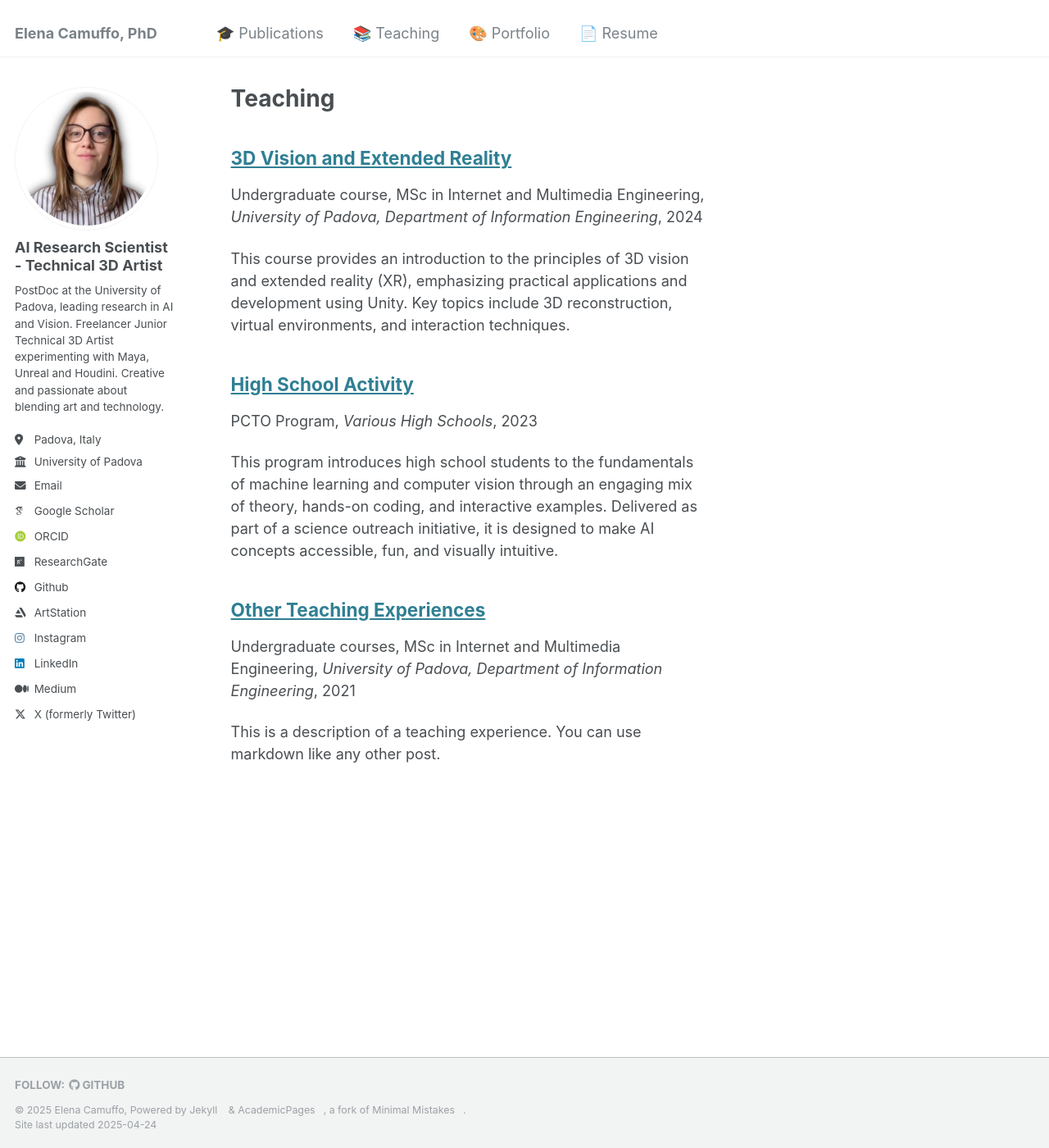
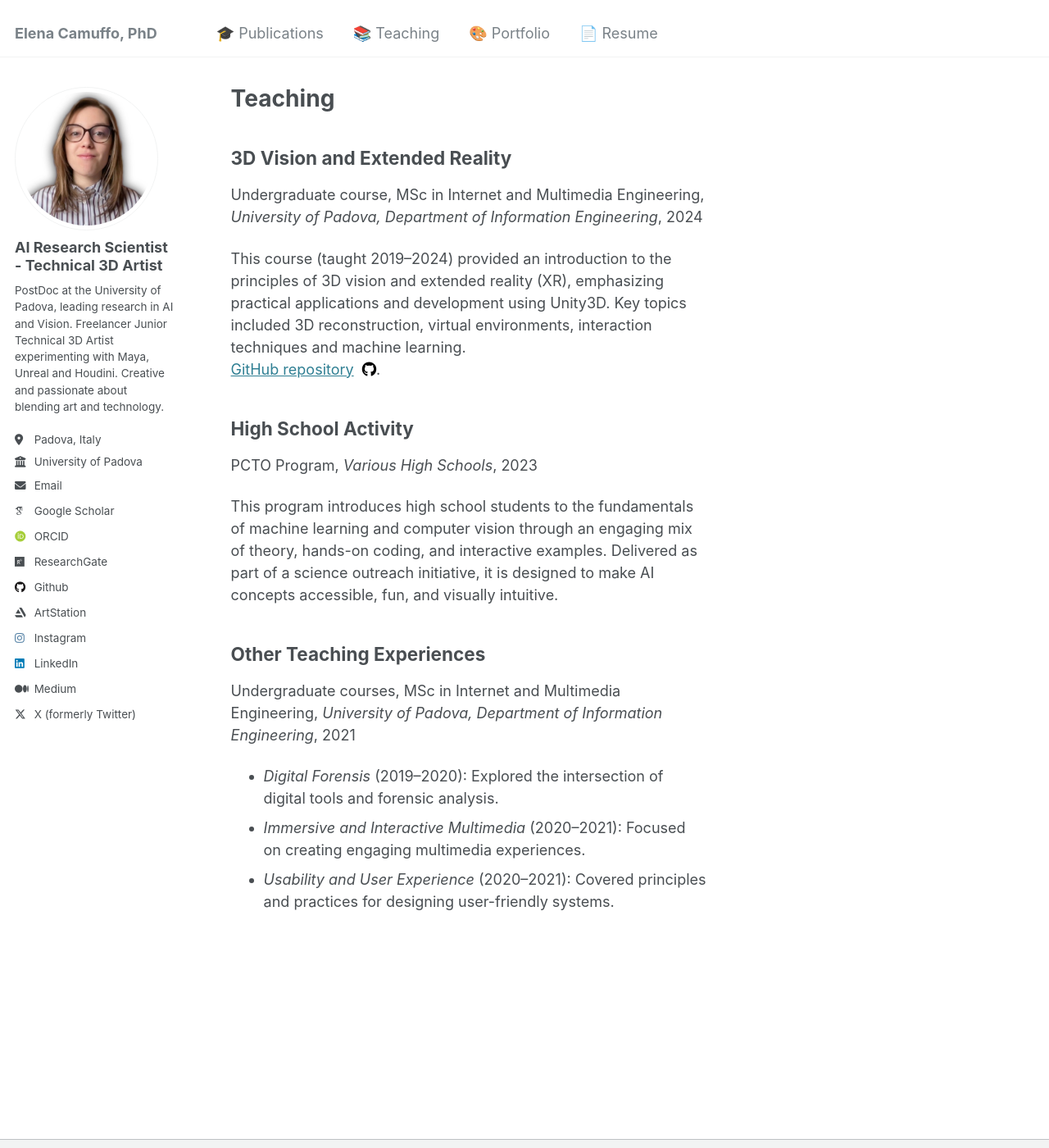
Before and after one commit to elenacamuffo/elenacamuffo.me, a Jekyll site: the page built from _pages/teaching.html, in a window 1280 px wide and 1400 px high. Shown: the whole window at 82% size. Built offline with Jekyll 4.4.1, drawn with Linux system fonts in a browser that asks for light colours; some web fonts are replaced.

Commit message:
added teachings

```diff
--- a/_includes/archive-single-teach.html
+++ b/_includes/archive-single-teach.html
@@ -12,24 +12,60 @@
   {% assign title = post.title %}
 {% endif %}
 
-<style>
-.archive__item p {
-  margin-bottom: 1rem;
-  line-height: 1.5;
-}
-</style>
+<div class="{{ include.type | default: "list" }}__item">
+  <article class="archive__item" itemscope itemtype="http://schema.org/CreativeWork">
+    {% if include.type == "grid" and teaser %}
+      <div class="archive__item-teaser">
+        <img src=
+          {% if teaser contains "://" %}
+            "{{ teaser }}"
+          {% else %}
+            "{{ teaser | prepend: "/images/" | prepend: base_path }}"
+          {% endif %}
+          alt="">
+      </div>
+    {% endif %}
 
-<div class="{{ include.type | default: "list" }}__item">
-  <article class="archive__item">
-    <p>
-      <strong>{{ title }}</strong><br>
-      <a href="..{post.permalink}">{{ post.permalink }}</a><br>
-      {% if post.type %}{{ post.type }}, {% endif %}
-      {% if post.venue %}<em>{{ post.venue }}</em>{% endif %}
-      {% if post.date %}, {{ post.date | date: "%Y" }}{% endif %}]
-      {% if post.link %}
-        · <a href="{{ post.link }}">info</a>
-      {% endif %}
-    </p>
+    <h2 class="archive__item-title" itemprop="headline">
+      <!-- {% if post.link %}
+        <a href="{{ post.link }}">{{ title }}</a> <a href="{{ base_path }}{{ post.url }}" rel="permalink"><i class="fa fa-link" aria-hidden="true" title="permalink"></i><span class="sr-only">Permalink</span></a>
+      {% else %}
+        <a href="{{ base_path }}{{ post.url }}" rel="permalink">{{ title }}</a>
+      {% endif %}-->
+      {{ title }}
+    </h2>
+
+    {% if post.read_time %}
+      <p class="page__meta"><i class="fa fa-clock-o" aria-hidden="true"></i> {% include read-time.html %}</p>
+    {% endif %}
+
+        {% if post.collection == 'teaching' %}
+          <p> {{ post.type }}, <i>{{ post.venue }}</i>, {{ post.date | default: "1900-01-01" | date: "%Y" }} </p>
+        {% elsif post.collection == 'publications' %}
+          <p>Published in <i>{{ post.venue }}</i>, {{ post.date | default: "1900-01-01" | date: "%Y" }} </p>
+        {% elsif post.date %}
+         <p class="page__date"><strong><i class="fa fa-fw fa-calendar" aria-hidden="true"></i> {{ site.data.ui-text[site.locale].date_label | default: "Published:" }}</strong> <time datetime="{{ post.date | default: "1900-01-01" | date_to_xmlschema }}">{{ post.date | default: "1900-01-01" | date: "%B %d, %Y" }}</time></p>
+        {% endif %}
+
+    {% if post.excerpt and site.read_more != 'enabled' %}
+    <p class="archive__item-excerpt" itemprop="description">{{ post.excerpt | markdownify }}</p>
+    {% elsif post.excerpt and site.read_more == 'enabled' %}
+    <p class="archive__item-excerpt" itemprop="description"><p>{{ post.excerpt | markdownify | remove: '<p>' | remove: '</p>' }}<strong><a href="{{ base_path }}{{ post.url }}" rel="permalink"> Read more</a></strong></p></p>
+    {% endif %}
+
+    {% if post.citation and post.paperurl and post.slidesurl %}
+      <p>Recommended citation: {{ post.citation }}<br /><a href="{{ post.paperurl }}">Download Paper</a> | <a href="{{ post.slidesurl }}">Download Slides</a></p>
+    {% elsif post.citation and post.paperurl %}
+      <p>Recommended citation: {{ post.citation }}<br /><a href="{{ post.paperurl }}">Download Paper</a></p>
+    {% elsif post.citation and post.slidesurl %}
+      <p>Recommended citation: {{ post.citation }}<br /><a href="{{ post.slidesurl }}">Download Slides</a></p>
+    {% elsif post.citation %}
+      <p>Recommended citation: {{ post.citation }}</p>
+    {% elsif post.paperurl %}
+      <p><a href=" {{ post.paperurl }} ">Download Paper</a></p>
+    {% elsif post.slidesurl %}
+      <p><a href="{{ post.slidesurl }}">Download Slides</a></p>
+    {% endif %}
+
   </article>
 </div>
--- a/_pages/teaching.html
+++ b/_pages/teaching.html
@@ -8,5 +8,5 @@
 {% include base_path %}
 
 {% for post in site.teaching reversed %}
-  {% include archive-single.html %}
+  {% include archive-single-teach.html %}
 {% endfor %}
--- a/_teaching/3d-vision-xr.md
+++ b/_teaching/3d-vision-xr.md
@@ -8,7 +8,8 @@
 location: "Padova, Italy"
 ---
 
-This course provides an introduction to the principles of 3D vision and extended reality (XR), emphasizing practical applications and development using Unity. Key topics include 3D reconstruction, virtual environments, and interaction techniques.
+This course (taught 2019--2024) provided an introduction to the principles of 3D vision and extended reality (XR), emphasizing practical applications and development using Unity3D. Key topics included 3D reconstruction, virtual environments, interaction techniques and machine learning. \
+[GitHub repository](https://github.com/elenacamuffo/3DVisionXRLabs-Unity.git)<i class="fa-brands fa-github"></i>.
 
 ## Topics Covered
 
--- a/_teaching/others.md
+++ b/_teaching/others.md
@@ -8,15 +8,6 @@
 location: "Padova, Italy"
 ---
 
-This is a description of a teaching experience. You can use markdown like any other post.
-
-### - Digital Forensis (2020)
-Explored the intersection of digital tools and forensic analysis.
-
-
-### - Immersive and Interactive Multimedia (2021)
-Focused on creating engaging multimedia experiences.
-
-
-### - Usability and User Experience (2021)
-Covered principles and practices for designing user-friendly systems.
+ - *Digital Forensis* (2019--2020): Explored the intersection of digital tools and forensic analysis.
+ - *Immersive and Interactive Multimedia* (2020--2021): Focused on creating engaging multimedia experiences.
+ - *Usability and User Experience* (2020--2021): Covered principles and practices for designing user-friendly systems.
```
Also changed, not shown: 6 other files.
